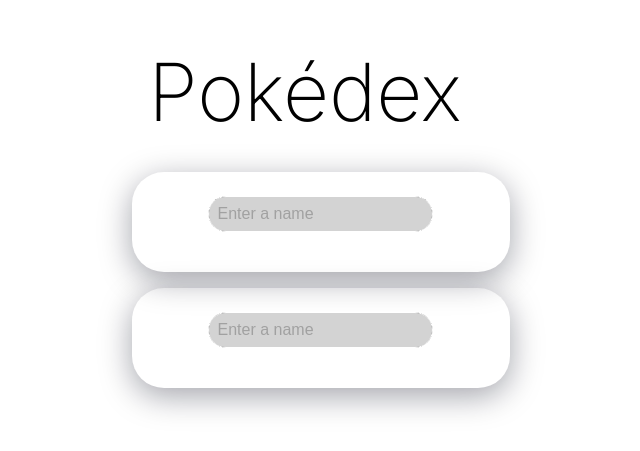
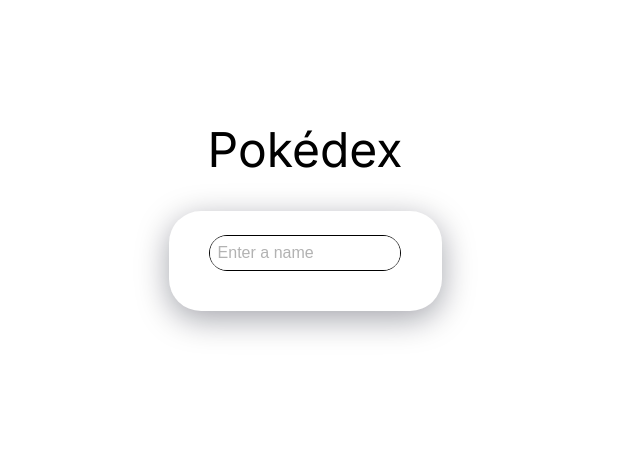
Before and after one commit to apolline-diaz/Pokedex, a React (Create React App) app: page / in a window 1280 px wide. Shown: the part 193-644 px from the top of the page, without its empty margins (335-975 px from the left). Built offline with nearby package versions, Linux system fonts and the light colour scheme; a web font is replaced by a local one.

Commit message:
Correction double searchbar and better format pokemoncard

```diff
--- a/public/index.html
+++ b/public/index.html
@@ -2,14 +2,14 @@
 <html lang="en">
   <head>
     <meta charset="utf-8" />
-    <link rel="icon" href="%PUBLIC_URL%/favicon.ico" />
+    <link rel="icon" href="" />
     <meta name="viewport" content="width=device-width, initial-scale=1" />
     <meta name="theme-color" content="#000000" />
     <meta
       name="description"
       content="Web site created using create-react-app"
     />
-    <link rel="apple-touch-icon" href="%PUBLIC_URL%/logo192.png" />
+    <link rel="apple-touch-icon" href="" />
     <!--
       manifest.json provides metadata used when your web app is installed on a
       user's mobile device or desktop. See https://developers.google.com/web/fundamentals/web-app-manifest/
@@ -24,7 +24,7 @@
       work correctly both with client-side routing and a non-root public URL.
       Learn how to configure a non-root public URL by running `npm run build`.
     -->
-    <title>React App</title>
+    <title>Pokedex</title>
   </head>
   <body>
     <noscript>You need to enable JavaScript to run this app.</noscript>
--- a/src/App.js
+++ b/src/App.js
@@ -4,12 +4,12 @@
 import Header from "./components/Header";
 import { Routes, Route } from "react-router-dom";
 import "./index.css";
+import Searchbar from "./components/SearchBar";
 
 function App() {
   return (
     <div className='App'>
       <Header />
-      <Pokedex />
       <Routes>
         <Route path='/' element={<Pokedex />} />
         <Route path='/pokemon/:name' element={<Pokemon />} />
--- a/src/components/Header.js
+++ b/src/components/Header.js
@@ -1,10 +1,13 @@
 import React from "react";
+import { Link } from "react-router-dom";
 
 function Header() {
   return (
     <>
       <section class='header'>
-        <h1>Pokédex</h1>
+        <Link to={`/`} style={{ textDecoration: "none" }}>
+          <h1>Pokédex</h1>
+        </Link>
       </section>
     </>
   );
--- a/src/components/Pokedex.js
+++ b/src/components/Pokedex.js
@@ -6,14 +6,12 @@
   const [results, setResults] = useState([]);
 
   return (
-    <div className='pokedex-wrap'>
     <section className='pokedex'>
       <SearchBar setResults={setResults} />
       <div className='pokemonlist-container'>
         <PokemonList results={results} />
       </div>
     </section>
-    </div>
   );
 }
 
--- a/src/components/Pokemon.js
+++ b/src/components/Pokemon.js
@@ -47,10 +47,8 @@
     fetchPokemonDetails();
   }, [name]);
 
-  console.log(setResults);
-
   return (
-    <section className='pokedex'>
+    <section className='pokemon'>
       {/* <SearchBar setResults={setResults} /> */}
       <div className='pokemon-container'>
         <PokemonCard result={selectedPokemon} />
--- a/src/index.css
+++ b/src/index.css
@@ -6,35 +6,40 @@
   box-sizing: border-box;
 }
 
+html,
+body {
+  height: 100%;
+  width: 100%;
+}
+
 body {
   font-family: "Inter", sans-serif;
   background: white;
   color: black;
-  height: 100vh;
-  width: 100vw;
-  text-align: center;
+  display: flex;
+  flex-direction: column;
   justify-content: center;
   align-items: center;
-  display: flex;
 }
 
 h2,
 h1,
 p {
   font-weight: 200;
+  text-decoration: none;
 }
+
 .header h1 {
-  /* font-family: "Pokemon Solid", sans-serif; */
-  font-size: 5rem;
+  font-size: 48px;
+  color: black;
+  font-weight: 400;
   text-align: center;
-  padding: 1rem;
-  margin: 1rem;
+  margin: 2rem 0;
 }
 
 .pokedex,
 .pokemon {
-  max-height: 400px;
-  width: 100%;
+  max-height: 500px;
   display: flex;
   flex-direction: column;
   justify-content: center;
@@ -42,17 +47,15 @@
   gap: 1rem;
   padding: 1rem;
   margin: 1rem;
-  /* background-color: black; */
   box-shadow: 0 8px 32px 0 rgba(6, 8, 28, 0.37);
-  /* border: 1px solid white; */
   border-radius: 2rem;
 }
 
 .searchbar {
   display: flex;
+  width: 80%;
   margin: 0.5rem;
-  background-color: rgb(0, 0, 0);
-  border: 1px solid white;
+  border: 1px solid rgb(0, 0, 0);
   border-radius: 2rem;
 }
 
@@ -61,20 +64,12 @@
 }
 
 input {
+  width: 100%;
   background-color: rgba(255, 255, 255, 0.829);
   border: none;
   font-size: 1rem;
   border-radius: 1rem;
   padding: 0.5rem;
-}
-
-button {
-  background-color: rgb(69, 69, 69);
-  border: none;
-  border-radius: 15px;
-  font-size: 1rem;
-  padding: 0.5rem;
-  margin: 0.5rem;
 }
 
 .pokemonlist-container {
@@ -89,7 +84,6 @@
 .pokemonlist-card {
   width: 150px;
   height: 150px;
-  /* background-color: #d6848a54; */
   border-radius: 1rem;
   flex-direction: column;
   border-radius: 1rem;
@@ -97,7 +91,6 @@
   text-align: center;
   display: flex;
   padding: 0.5rem;
-  /* border: 1px solid #642c34; */
 }
 
 .pokemonlist-card p {
@@ -113,18 +106,18 @@
 }
 
 .pokemoncard-container {
-  width: 100%;
+  min-width: 300px;
   align-items: center;
   justify-content: center;
   text-align: center;
   flex-direction: column;
   border-radius: 15px;
-  padding: 2rem;
+  padding: 1rem;
   text-transform: capitalize;
 }
 
 .pokemoncard-container img {
-  width: 100%;
+  width: 70%;
   object-fit: cover;
   border-radius: 15px;
 }
```
Also changed, not shown: public/manifest.json, 1 other file (tests, documents, lock files or other folders). Lines whose indentation alone changed are shown as unchanged.
